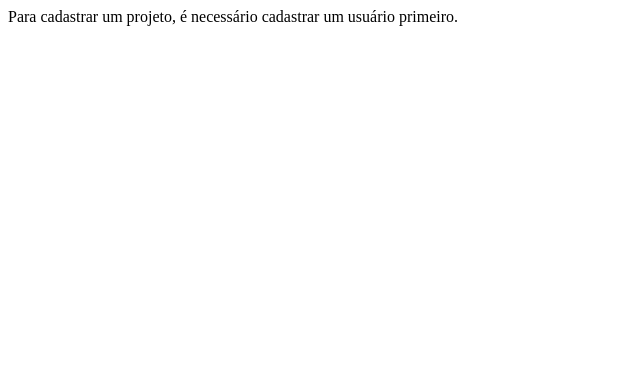
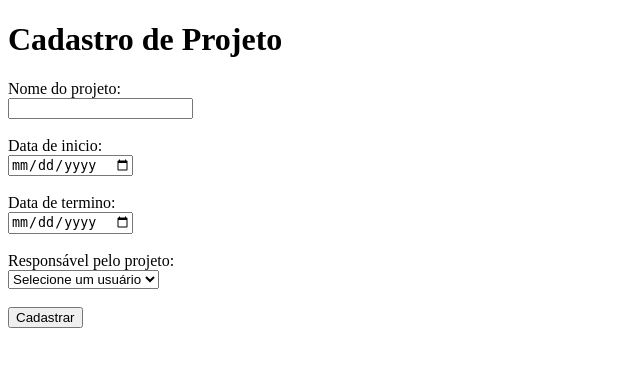
Before and after one commit to EnzoRochaV/Projeto-estagio-Sensedia, a Flask app: page /projetos in a window 1280 px wide. Shown: the top 367 px of the page, without its empty margins (0-640 px from the left). Run offline with Flask 3, Linux system fonts and the light colour scheme; data comes from the database, SQL or seed files in the repository; data that the repository does not hold is empty.

Commit message:
adiciona responsavel ao projeto

```diff
--- a/app.py
+++ b/app.py
@@ -7,9 +7,29 @@ app = Flask(__name__)
 con = sqlite3.connect("sistema.db")
 cursor = con.cursor()
 
-#criação das tabelas para o banco de dados, somente se elas já não foram criadas
-cursor.execute('CREATE TABLE IF NOT EXISTS usuario (nome TEXT, data_nascimento TEXT, telefone TEXT)')
-cursor.execute('CREATE TABLE IF NOT EXISTS projeto (nome_do_projeto TEXT, data_de_inicio TEXT, data_de_finalização TEXT)')
+
+cursor.execute("""
+CREATE TABLE IF NOT EXISTS usuario (
+    id INTEGER PRIMARY KEY AUTOINCREMENT,
+    nome TEXT,
+    telefone TEXT,
+    data_nascimento TEXT
+)
+""")
+
+cursor.execute("""
+CREATE TABLE IF NOT EXISTS projeto (
+    id INTEGER PRIMARY KEY AUTOINCREMENT,
+    nome_do_projeto TEXT,
+    data_inicio TEXT,
+    data_fim TEXT,
+    usuario_id INTEGER,
+    FOREIGN KEY (usuario_id) REFERENCES usuario(id)
+)
+""")
+
+con.commit()
+con.close()
 
 #função para verificar a existencia de usuarios antes do cadastro de projetos
 def existe_usuario():
@@ -45,7 +65,7 @@ def cadastro_usuario():
         cursor = con.cursor()
 
         cursor.execute(
-            "INSERT INTO usuario VALUES (?, ?, ?)",
+            "INSERT INTO usuario (nome, telefone, data_nascimento) VALUES (?, ?, ?)",
             (nome, data, telefone)
         )
 
@@ -65,119 +85,39 @@ def cadastro_projeto():
     if not existe_usuario():
         return "Para cadastrar um projeto, é necessário cadastrar um usuário primeiro."
 
+    con = sqlite3.connect("sistema.db")
+    cursor = con.cursor()
+    cursor.execute("SELECT id, nome FROM usuario")
+    usuarios = cursor.fetchall()
+    con.close()
+
     if request.method == "POST":
         nome = request.form.get("nome_do_projeto")
         data_inicial = request.form.get("data_inicio")
         data_final = request.form.get("data_final")
+        usuario_id = request.form.get("usuario_id")
 
         if data_final <= data_inicial:
             return "A data final do projeto não pode ser menor que a data inicial"
 
         con = sqlite3.connect("sistema.db")
         cursor = con.cursor()
-
         cursor.execute(
-            "INSERT INTO projeto VALUES (?, ?, ?)",
-            (nome, data_inicial, data_final)
+            "INSERT INTO projeto (nome_do_projeto, data_inicio, data_fim, usuario_id) VALUES (?, ?, ?, ?)",
+            (nome, data_inicial, data_final, usuario_id)
         )
-
         con.commit()
         con.close()
 
         return "Projeto cadastrado com sucesso"
 
-    return render_template("cadastro_projeto.html")
+    return render_template("cadastro_projeto.html", usuarios=usuarios)
 
 
 
 
-con.commit()
-con.close()
+
 
 
 if __name__ == "__main__":
     app.run(debug=True)
-
-
-#print('\nSelecione o responsável pelo projeto:')
-#    for i, usuario in enumerate(usuarios, start=1):
-#        print(f'{i} - {usuario[0]}')
-#
-#    escolha = int(input('Digite o número do responsável: '))
-#    responsavel = usuarios[escolha - 1][0]
-
-#função dedicada ao cadastro de usuario com validasção do termo de uso
-# def iniciar_cadastro_usuario():
-#     print('\nInsira os dados abaixo para iniciar o cadastro')
-
-#     nome = input('\nQual o seu nome? ' ).lower()
-#     data = input('\nQual sua data de nascimento (DD-MM-YYYY): ')
-#     telefone = input('\nQual seu numero de telefone? ')
-
-#     print('\nPara prosseguir com o cadastro, você deve aceitar os termos de uso.')
-
-#     while True :
-
-#         termo = input('\nVocê aceita os termos de uso? (s/n): ').lower()
-
-#         if termo != 's':
-#             print('\nCadastro não concluído. É necessário aceitar os termos de uso.')
-
-#         else :
-#             break
-
-
-#     verif = cursor.execute('SELECT nome FROM usuario')
-
-#     usuarios = verif.fetchall()
-
-#     nomes_lp = [i[0] for i in usuarios]
-
-#     if nome in nomes_lp :
-#         print('\nUsuario ja cadastrado')
-#         recomeco = input('\nDeseja recomeçar o cadastro? (s/n)').lower()
-
-#         if recomeco == 's':
-
-#             iniciar_cadastro_usuario()
-
-#         else:
-
-#             print('\nCadastro encerrado.')
-#             return
-
-#     else :
-
-#         cursor.execute('INSERT INTO usuario VALUES (?,?,?)',(nome,data,telefone))
-#         print('\nCadastro executado com sucesso')
-#         con.commit()
-
-
-#função dedicada ao cadastro do projeto
-# def iniciar_cadastro_projeto():
-
-#     cursor.execute('SELECT nome FROM usuario')
-#     usuarios = cursor.fetchall()
-
-#     if not usuarios:
-#         print('\nNão é possível cadastrar projeto sem usuários cadastrados.')
-#         return
-
-#     print('\nInsira os dados do projeto')
-
-#     nome_projeto = input('\nNome do projeto: ').lower()
-#     data_inicio = input('Data de início (DD-MM-YYYY): ')
-#     data_fim = input('Data de fim (DD-MM-YYYY): ')
-
-#     if data_fim < data_inicio:
-#         print('\nErro: a data de fim não pode ser menor que a data de início.')
-#         return
-
-
-#     cursor.execute(
-#         'INSERT INTO projeto VALUES (?,?,?)',
-#         (nome_projeto, data_inicio, data_fim)
-#     )
-
-#     print('\nProjeto cadastrado com sucesso!')
-#     con.commit()
--- a/templates/cadastro_projeto.html
+++ b/templates/cadastro_projeto.html
@@ -18,12 +18,19 @@
         <label>Data de termino:</label><br>
         <input type="date" name="data_final"><br><br>
 
+        <label>Responsável pelo projeto:</label><br>
+        <select name="usuario_id" required>
+            <option value="">Selecione um usuário</option>
+
+            {% for u in usuarios %}
+                <option value="{{ u[0] }}">{{ u[1] }}</option>
+            {% endfor %}
+
+        </select><br><br>
+
         <button type="submit">Cadastrar</button>
-
 
     </form>
 
-
-
 </body>
 </html>
```
Also changed, not shown: começo.txt (deleted, +0 -11 lines), sistema.db.
